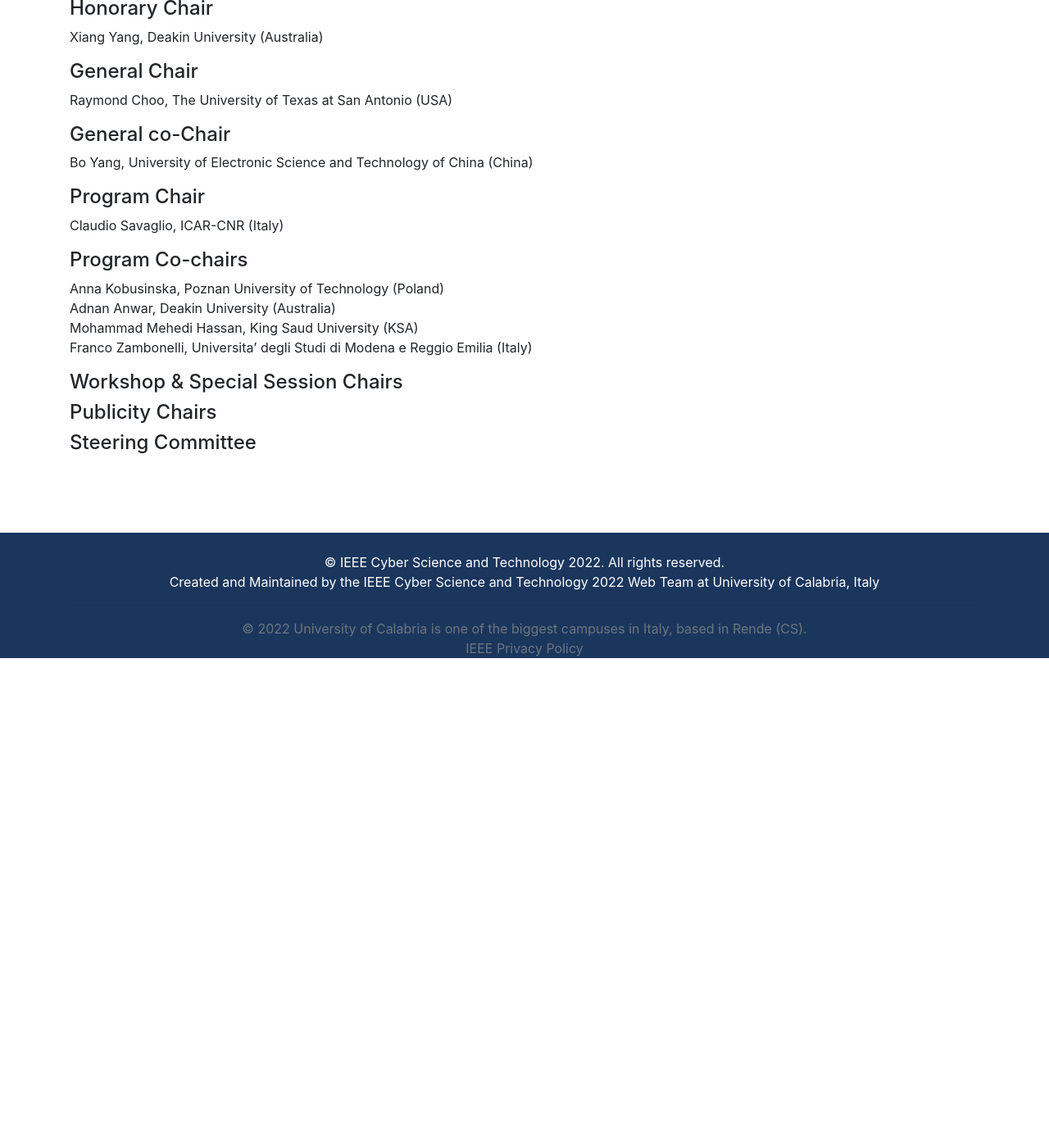
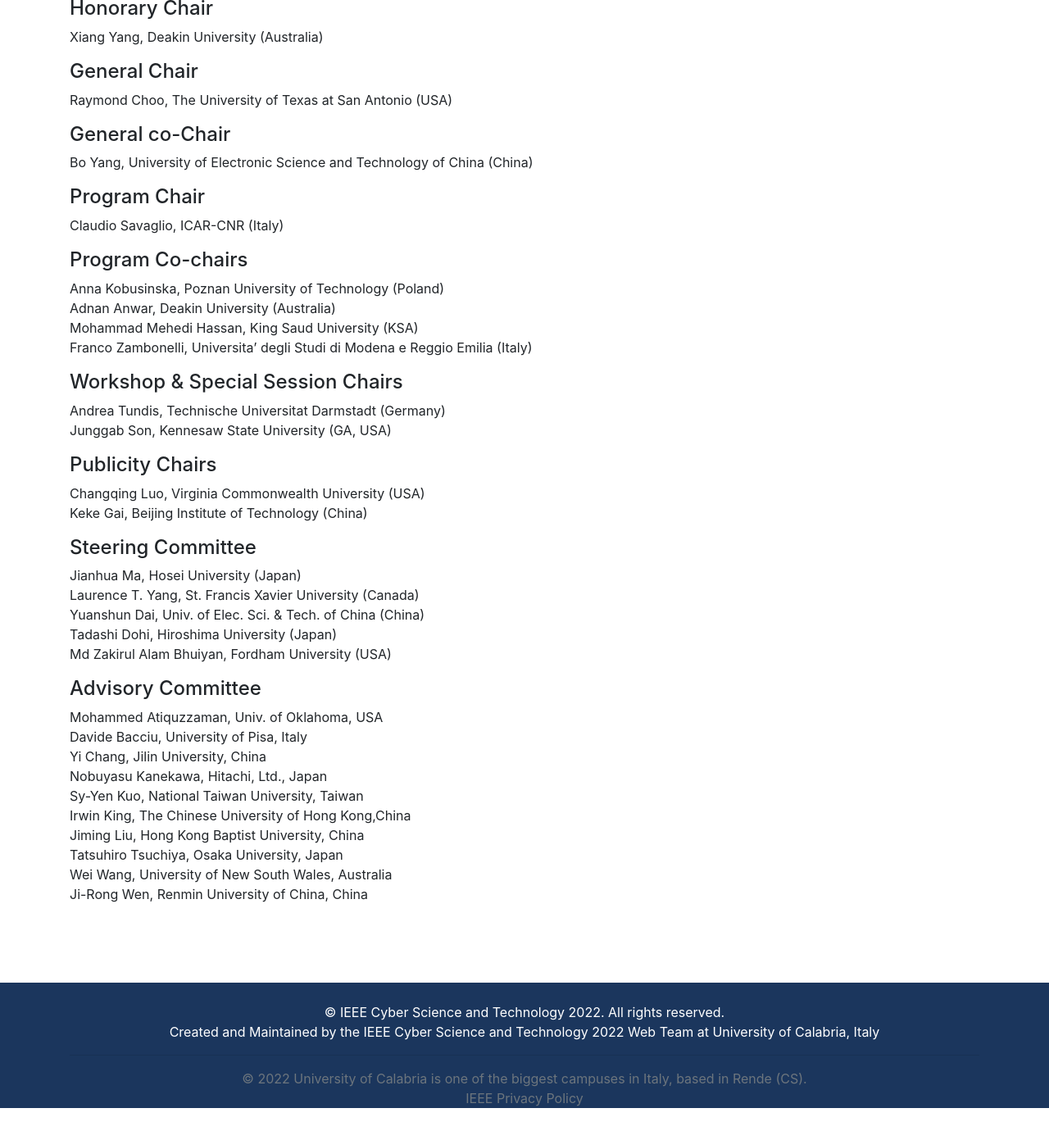
Before and after one commit to cyber-science/2022, a Jekyll site: the page built from _pages/dasc/organization.md, in a window 1280 px wide and 1400 px high, scrolled down 381 px. Shown: the top 1391 px of the window at 82% size. Built offline with Jekyll 4.4.1, drawn with Linux system fonts in a browser that asks for light colours; before the commit the page ends 1232 px from its top, so only the background shows below that.

Commit message:
organizing committee addedd for DASC

```diff
--- a/_pages/dasc/organization.md
+++ b/_pages/dasc/organization.md
@@ -26,9 +26,28 @@
 Franco Zambonelli, Universita' degli Studi di Modena e Reggio Emilia (Italy)
 
 <h4>Workshop & Special Session Chairs</h4>
-
+Andrea Tundis, Technische Universitat Darmstadt (Germany)<br/>
+Junggab Son, Kennesaw State University (GA, USA)
 
 <h4>Publicity Chairs</h4>
-
+Changqing Luo, Virginia Commonwealth University (USA)<br/>
+Keke Gai, Beijing Institute of Technology (China)
 
 <h4>Steering Committee</h4>
+Jianhua Ma, Hosei University (Japan)<br/>
+Laurence T. Yang, St. Francis Xavier University (Canada)<br/>
+Yuanshun Dai, Univ. of Elec. Sci. & Tech. of China (China)<br/>
+Tadashi Dohi, Hiroshima University (Japan)<br/>
+Md Zakirul Alam Bhuiyan, Fordham University (USA)
+
+<h4>Advisory Committee</h4>
+Mohammed Atiquzzaman, Univ. of Oklahoma, USA<br/>
+Davide Bacciu, University of Pisa, Italy<br/>
+Yi Chang, Jilin University, China<br/>
+Nobuyasu Kanekawa, Hitachi, Ltd., Japan<br/>
+Sy-Yen Kuo, National Taiwan University, Taiwan<br/>
+Irwin King, The Chinese University of Hong Kong,China<br/>
+Jiming Liu, Hong Kong Baptist University, China<br/>
+Tatsuhiro Tsuchiya, Osaka University, Japan<br/>
+Wei Wang, University of New South Wales, Australia<br/>
+Ji-Rong Wen, Renmin University of China, China
```
